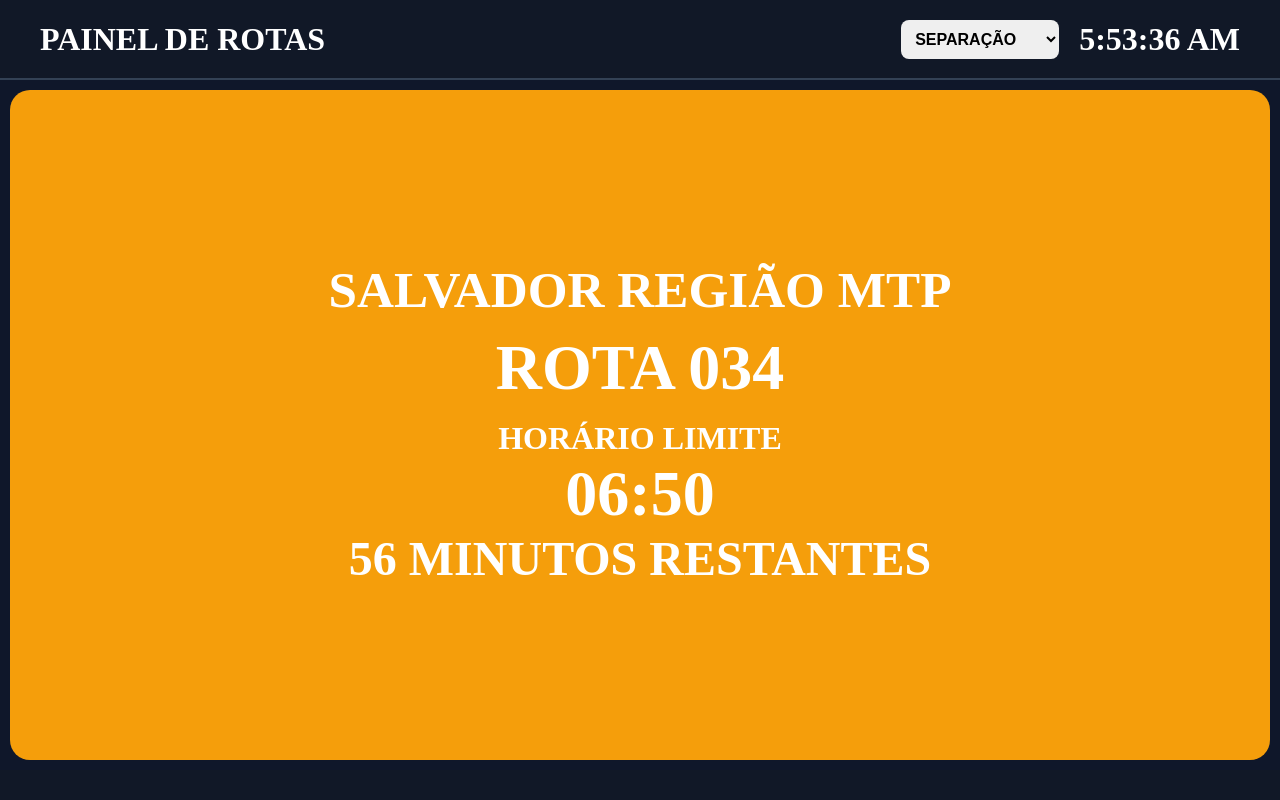
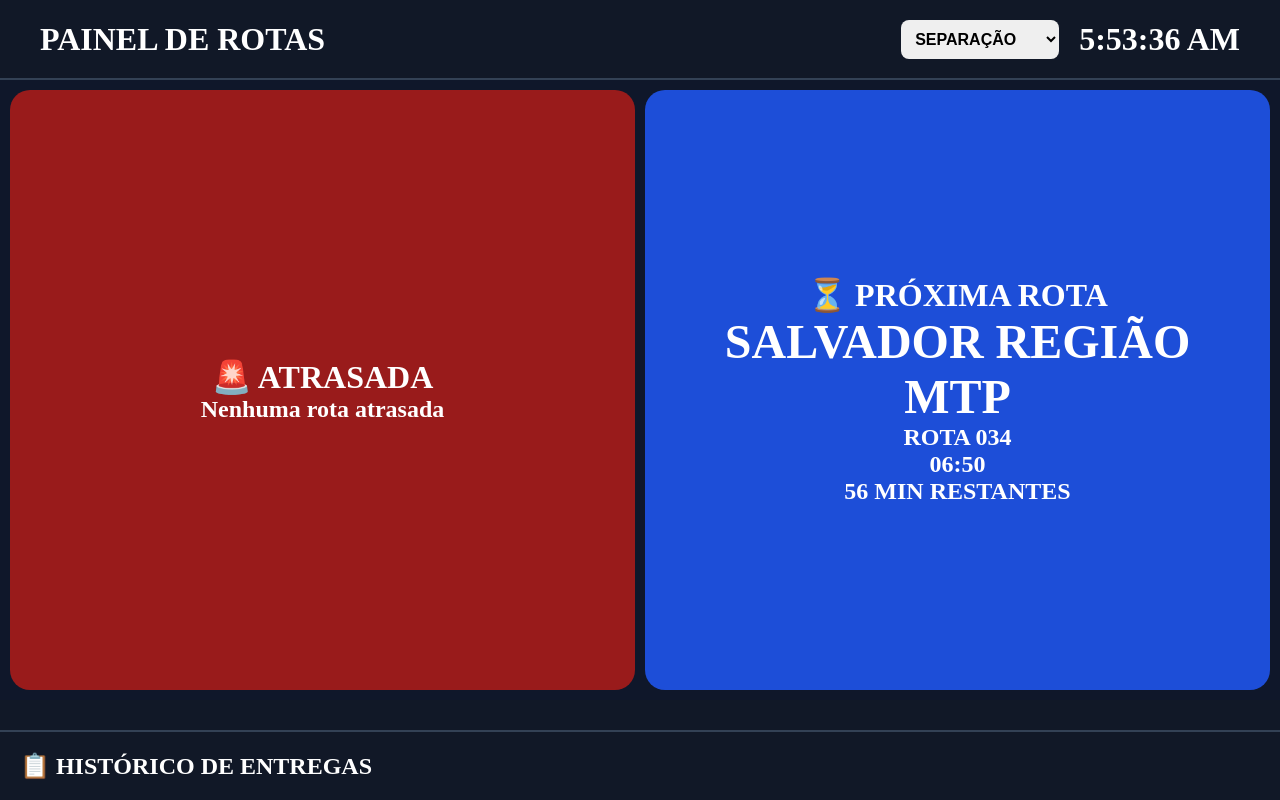
Before and after one commit to Maxingmi/painel-rotasgscba, a React (Vite) app: page / in a window 1280 px wide. Built offline with nearby package versions, Linux system fonts and the light colour scheme.

Commit message:
botão de rota entregue e historico

```diff
--- a/src/PainelRotas.jsx
+++ b/src/PainelRotas.jsx
@@ -8,58 +8,63 @@ export default function PainelRotas() {
 
   const setores = {
     SEPARACAO: [
-    { numero: "788/789", nome: "BARREIRAS//IBOTIRAMA", limite: "18:30" },
-    { numero: "039", nome: "TEIXEIRA DE FREITAS", limite: "20:00" },
-    { numero: "030/086/787", nome: "GUANAMBI//BRUMADO//SEABRA", limite: "21:30" },
-    { numero: "035/037", nome: "VDC//POÇÕES", limite: "22:30" },
-    { numero: "043/049", nome: "ITABUNA//GANDU", limite: "23:20" },
-    { numero: "771/786", nome: "SR.BOMFIM//JUAZEIRO", limite: "23:40" },
-    { numero: "064/066", nome: "SERGIPE", limite: "00:30" },
-    { numero: "784/791/778", nome: "IRECÊ//JACOBINA//JEQUIÉ", limite: "01:00" },
-    { numero: "792", nome: "FPP", limite: "01:30" },
-    { numero: "793/007", nome: "ITABERABA//RIBEIRA DO POMBAL", limite: "02:00" },
-    { numero: "765", nome: "SANTO ANTÔNIO", limite: "03:10" },
-    { numero: "038/033", nome: "FEIRA DE SANTANA", limite: "04:00" },
-    { numero: "770/767", nome: "SERRINHA//ALAGOINHAS", limite: "04:20" },
-    { numero: "034", nome: "SALVADOR REGIÃO MTP", limite: "06:50" },
+    { numero: "788/789", nome: "BARREIRAS//IBOTIRAMA", limite: "18:30", entregue:false, horarioEntrega:null, },
+    { numero: "039", nome: "TEIXEIRA DE FREITAS", limite: "20:00", entregue:false, horarioEntrega:null, },
+    { numero: "030/086/787", nome: "GUANAMBI//BRUMADO//SEABRA", limite: "21:30", entregue:false, horarioEntrega:null, },
+    { numero: "035/037", nome: "VDC//POÇÕES", limite: "22:30", entregue:false, horarioEntrega:null, },
+    { numero: "043/049", nome: "ITABUNA//GANDU", limite: "23:20", entregue:false, horarioEntrega:null, },
+    { numero: "771/786", nome: "SR.BOMFIM//JUAZEIRO", limite: "23:40", entregue:false, horarioEntrega:null, },
+    { numero: "064/066", nome: "SERGIPE", limite: "00:30", entregue:false, horarioEntrega:null, },
+    { numero: "784/791/778", nome: "IRECÊ//JACOBINA//JEQUIÉ", limite: "01:00", entregue:false, horarioEntrega:null, },
+    { numero: "792", nome: "FPP", limite: "01:30", entregue:false, horarioEntrega:null, },
+    { numero: "793/007", nome: "ITABERABA//RIBEIRA DO POMBAL", limite: "02:00", entregue:false, horarioEntrega:null, },
+    { numero: "765", nome: "SANTO ANTÔNIO", limite: "03:10", entregue:false, horarioEntrega:null, },
+    { numero: "038/033", nome: "FEIRA DE SANTANA", limite: "04:00", entregue:false, horarioEntrega:null, },
+    { numero: "770/767", nome: "SERRINHA//ALAGOINHAS", limite: "04:20", entregue:false, horarioEntrega:null, },
+    { numero: "034", nome: "SALVADOR REGIÃO MTP", limite: "06:50", entregue:false, horarioEntrega:null, },
   ],
 
     CONFERENCIA: [
-    { numero: "788/789", nome: "BARREIRAS//IBOTIRAMA", limite: "18:50" },
-    { numero: "039", nome: "TEIXEIRA DE FREITAS", limite: "20:20" },
-    { numero: "030/086/787", nome: "GUANAMBI//BRUMADO//SEABRA", limite: "21:50" },
-    { numero: "035/037", nome: "VDC//POÇÕES", limite: "22:50" },
-    { numero: "043/049", nome: "ITABUNA//GANDU", limite: "23:40" },
-    { numero: "771/786", nome: "SR.BOMFIM//JUAZEIRO", limite: "00:00" },
-    { numero: "064/066", nome: "SERGIPE", limite: "00:50" },
-    { numero: "784/791/778", nome: "IRECÊ//JACOBINA//JEQUIÉ", limite: "01:20" },
-    { numero: "792", nome: "FPP", limite: "01:50" },
-    { numero: "793/007", nome: "ITABERABA//RIBEIRA DO POMBAL", limite: "02:20" },
-    { numero: "765", nome: "SANTO ANTÔNIO", limite: "03:30" },
-    { numero: "038/033", nome: "FEIRA DE SANTANA", limite: "04:20" },
-    { numero: "770/767", nome: "SERRINHA//ALAGOINHAS", limite: "04:40" },
-    { numero: "034", nome: "SALVADOR REGIÃO MTP", limite: "07:10" },
+    { numero: "788/789", nome: "BARREIRAS//IBOTIRAMA", limite: "18:50", entregue:false, horarioEntrega:null, },
+    { numero: "039", nome: "TEIXEIRA DE FREITAS", limite: "20:20", entregue:false, horarioEntrega:null, },
+    { numero: "030/086/787", nome: "GUANAMBI//BRUMADO//SEABRA", limite: "21:50", entregue:false, horarioEntrega:null, },
+    { numero: "035/037", nome: "VDC//POÇÕES", limite: "22:50", entregue:false, horarioEntrega:null, },
+    { numero: "043/049", nome: "ITABUNA//GANDU", limite: "23:40", entregue:false, horarioEntrega:null, },
+    { numero: "771/786", nome: "SR.BOMFIM//JUAZEIRO", limite: "00:00", entregue:false, horarioEntrega:null, },
+    { numero: "064/066", nome: "SERGIPE", limite: "00:50", entregue:false, horarioEntrega:null, },
+    { numero: "784/791/778", nome: "IRECÊ//JACOBINA//JEQUIÉ", limite: "01:20", entregue:false, horarioEntrega:null, },
+    { numero: "792", nome: "FPP", limite: "01:50", entregue:false, horarioEntrega:null, },
+    { numero: "793/007", nome: "ITABERABA//RIBEIRA DO POMBAL", limite: "02:20", entregue:false, horarioEntrega:null, },
+    { numero: "765", nome: "SANTO ANTÔNIO", limite: "03:30", entregue:false, horarioEntrega:null, },
+    { numero: "038/033", nome: "FEIRA DE SANTANA", limite: "04:20", entregue:false, horarioEntrega:null, },
+    { numero: "770/767", nome: "SERRINHA//ALAGOINHAS", limite: "04:40", entregue:false, horarioEntrega:null, },
+    { numero: "034", nome: "SALVADOR REGIÃO MTP", limite: "07:10", entregue:false, horarioEntrega:null, },
   ],
 
     EXPEDICAO: [
-   { numero: "788/789", nome: "BARREIRAS//IBOTIRAMA", limite: "19:10" },
-    { numero: "039", nome: "TEIXEIRA DE FREITAS", limite: "20:40" },
-    { numero: "030/086/787", nome: "GUANAMBI//BRUMADO//SEABRA", limite: "22:10" },
-    { numero: "035/037", nome: "VDC//POÇÕES", limite: "23:10" },
-    { numero: "043/049", nome: "ITABUNA//GANDU", limite: "00:00" },
-    { numero: "771/786", nome: "SR.BOMFIM//JUAZEIRO", limite: "00:20" },
-    { numero: "064/066", nome: "SERGIPE", limite: "01:10" },
-    { numero: "784/791/778", nome: "IRECÊ//JACOBINA//JEQUIÉ", limite: "01:40" },
-    { numero: "792", nome: "FPP", limite: "02:10" },
-    { numero: "793/007", nome: "ITABERABA//RIBEIRA DO POMBAL", limite: "02:40" },
-    { numero: "765", nome: "SANTO ANTÔNIO", limite: "03:50" },
-    { numero: "038/033", nome: "FEIRA DE SANTANA", limite: "04:40" },
-    { numero: "770/767", nome: "SERRINHA//ALAGOINHAS", limite: "05:00" },
-    { numero: "034", nome: "SALVADOR REGIÃO MTP", limite: "07:30" },
+   { numero: "788/789", nome: "BARREIRAS//IBOTIRAMA", limite: "19:10", entregue:false, horarioEntrega:null, },
+    { numero: "039", nome: "TEIXEIRA DE FREITAS", limite: "20:40", entregue:false, horarioEntrega:null, },
+    { numero: "030/086/787", nome: "GUANAMBI//BRUMADO//SEABRA", limite: "22:10", entregue:false, horarioEntrega:null, },
+    { numero: "035/037", nome: "VDC//POÇÕES", limite: "23:10", entregue:false, horarioEntrega:null, },
+    { numero: "043/049", nome: "ITABUNA//GANDU", limite: "00:00", entregue:false, horarioEntrega:null, },
+    { numero: "771/786", nome: "SR.BOMFIM//JUAZEIRO", limite: "00:20", entregue:false, horarioEntrega:null, },
+    { numero: "064/066", nome: "SERGIPE", limite: "01:10", entregue:false, horarioEntrega:null, },
+    { numero: "784/791/778", nome: "IRECÊ//JACOBINA//JEQUIÉ", limite: "01:40", entregue:false, horarioEntrega:null, },
+    { numero: "792", nome: "FPP", limite: "02:10", entregue:false, horarioEntrega:null, },
+    { numero: "793/007", nome: "ITABERABA//RIBEIRA DO POMBAL", limite: "02:40", entregue:false, horarioEntrega:null, },
+    { numero: "765", nome: "SANTO ANTÔNIO", limite: "03:50", entregue:false, horarioEntrega:null, },
+    { numero: "038/033", nome: "FEIRA DE SANTANA", limite: "04:40", entregue:false, horarioEntrega:null, },
+    { numero: "770/767", nome: "SERRINHA//ALAGOINHAS", limite: "05:00", entregue:false, horarioEntrega:null, },
+    { numero: "034", nome: "SALVADOR REGIÃO MTP", limite: "07:30", entregue:false, horarioEntrega:null, },
   ],
   };
 
-  const rotas = setores[setorSelecionado];
+   const [rotasPorSetor, setRotasPorSetor] =
+    useState(setores);
+
+  const rotas =
+    rotasPorSetor[setorSelecionado];
+
 
   useEffect(() => {
     const timer = setInterval(() => {
@@ -91,6 +96,25 @@ export default function PainelRotas() {
     );
   };
 
+  const rotasAtrasadas = rotas.filter(
+  (rota) => {
+    const minutos =
+      minutosRestantes(rota.limite);
+
+    return (
+      minutos <= 0 &&
+      rota.entregue === false
+    );
+  }
+);
+
+const historicoEntregas = rotas
+  .filter(
+    (rota) =>
+      rota.entregue === true
+  )
+  .reverse();
+
   const corStatus = (minutos) => {
     if (minutos <= 0) return "#4b5563";
 
@@ -99,6 +123,35 @@ export default function PainelRotas() {
     if (minutos <= 60) return "#f59e0b";
 
     return "#16a34a";
+  };
+  const marcarComoEntregue = (numeroRota) => {
+  setRotasPorSetor((dadosAnteriores) => {
+    const copia = { ...dadosAnteriores };
+
+    copia[setorSelecionado] =
+      copia[setorSelecionado].map((rota) => {
+        if (rota.numero === numeroRota) {
+          const atraso =
+  Math.abs(
+    minutosRestantes(
+      rota.limite
+    )
+  );
+
+return {
+  ...rota,
+  entregue: true,
+  horarioEntrega:
+    new Date().toLocaleTimeString(),
+  atraso,
+};
+        }
+
+        return rota;
+      });
+
+    return copia;
+  });
 };
 
   const rotasAtivas = rotas
@@ -121,11 +174,23 @@ export default function PainelRotas() {
       rota.limite
     );
 
-      return minutos <= 0 && minutos >= -60;
+    return (
+      minutos <= 0 &&
+      minutos >= -60 &&
+      rota.entregue === false
+    );
   }
 );
 
   const rotaPrincipal = rotasAtivas[0];
+
+  const rotaAtrasadaPrincipal =
+  rotasEncerradas[0];
+
+  const proximaRota =
+  rotasAtivas.find(
+    (rota) => !rota.entregue
+  );
 
   return (
     <div
@@ -204,73 +269,116 @@ export default function PainelRotas() {
         </div>
       </div>
 
-      {rotaPrincipal && (
+      <div
+  style={{
+    display: "flex",
+    gap: "10px",
+    flex: 1,
+    padding: "10px",
+  }}
+>
+  {/* ATRASADA */}
+
   <div
     style={{
       flex: 1,
-      minHeight: 0,
-      margin: "10px",
+      background: "#991b1b",
       borderRadius: "20px",
-            background: corStatus(
-              minutosRestantes(
-                rotaPrincipal.limite
-              )
-            ),
+      padding: "30px",
       display: "flex",
+      flexDirection: "column",
       justifyContent: "center",
       alignItems: "center",
-            flexDirection: "column",
       textAlign: "center",
     }}
   >
+    <h1>🚨 ATRASADA</h1>
+
+    {rotaAtrasadaPrincipal ? (
+      <>
         <h1
-            style={{
-              margin: 0,
-              fontSize: "clamp(2rem, 4vw, 4rem)",
-              fontWeight: "bold",
-              maxWidth: "90%",
-              lineHeight: "1",
-            }}
-          >
-            {rotaPrincipal.nome}
-          </h1>
-
-          <h2
-            style={{
-              fontSize: "4rem",
-              margin: "15px 0",
-            }}
-          >
-            ROTA {rotaPrincipal.numero}
-          </h2>
-
-          <h3
-            style={{
-              fontSize: "2rem",
-            }}
-          >
-            HORÁRIO LIMITE
-          </h3>
-
-          <h2
-            style={{
-              fontSize: "4rem",
-            }}
-          >
-            {rotaPrincipal.limite}
-          </h2>
-
-          <h2
           style={{
             fontSize: "3rem",
           }}
         >
+          {rotaAtrasadaPrincipal.nome}
+        </h1>
+
+        <h2>
+          ROTA {rotaAtrasadaPrincipal.numero}
+        </h2>
+
+        <button
+          onClick={() =>
+            marcarComoEntregue(
+              rotaAtrasadaPrincipal.numero
+            )
+          }
+          style={{
+            marginTop: "20px",
+            padding: "15px 30px",
+            background: "#22c55e",
+            border: "none",
+            borderRadius: "10px",
+            color: "white",
+            fontWeight: "bold",
+            cursor: "pointer",
+            fontSize: "1.1rem",
+          }}
+        >
+          ROTA ENTREGUE
+        </button>
+      </>
+    ) : (
+      <h2>Nenhuma rota atrasada</h2>
+    )}
+  </div>
+
+  {/* PRÓXIMA */}
+
+  <div
+    style={{
+      flex: 1,
+      background: "#1d4ed8",
+      borderRadius: "20px",
+      padding: "30px",
+      display: "flex",
+      flexDirection: "column",
+      justifyContent: "center",
+      alignItems: "center",
+      textAlign: "center",
+    }}
+  >
+    <h1>⏳ PRÓXIMA ROTA</h1>
+
+    {proximaRota && (
+      <>
+        <h1
+          style={{
+            fontSize: "3rem",
+          }}
+        >
+          {proximaRota.nome}
+        </h1>
+
+        <h2>
+          ROTA {proximaRota.numero}
+        </h2>
+
+        <h2>
+          {proximaRota.limite}
+        </h2>
+
+        <h2>
           {minutosRestantes(
-              rotaPrincipal.limite
-            )} MINUTOS RESTANTES
+            proximaRota.limite
+          )}{" "}
+          MIN RESTANTES
         </h2>
+      </>
+    )}
   </div>
-      )}
+</div>
 
       <div
   style={{
@@ -314,10 +422,87 @@ export default function PainelRotas() {
             }}
           >
             <h3>{rota.nome}</h3>
+
 <p>ROTA {rota.numero}</p>
-            <p>ENCERRADA</p>
+
+<p>ATRASADA</p>
+
+<button
+  onClick={() =>
+    marcarComoEntregue(
+      rota.numero
+    )
+  }
+  style={{
+    marginTop: "10px",
+    background: "#22c55e",
+    color: "white",
+    border: "none",
+    padding: "10px",
+    borderRadius: "8px",
+    cursor: "pointer",
+    fontWeight: "bold",
+  }}
+>
+  ROTA ENTREGUE
+</button>
           </div>
         ))}
+      </div>
+      <div
+  style={{
+    background: "#111827",
+    padding: "20px",
+    borderTop: "2px solid #334155",
+  }}
+>
+  <h2>
+    📋 HISTÓRICO DE ENTREGAS
+  </h2>
+
+  <div
+    style={{
+      display: "flex",
+      gap: "15px",
+      overflowX: "auto",
+    }}
+  >
+    {historicoEntregas.map(
+      (rota) => (
+        <div
+          key={`hist-${rota.numero}`}
+          style={{
+            minWidth: "300px",
+            background: "#374151",
+            padding: "15px",
+            borderRadius: "10px",
+          }}
+        >
+          <h3>{rota.nome}</h3>
+
+          <p>
+            ROTA {rota.numero}
+          </p>
+
+          <p>
+            Limite:{" "}
+            {rota.limite}
+          </p>
+
+          <p>
+            Entregue:{" "}
+            {rota.horarioEntrega}
+          </p>
+
+          <p>
+            Atraso:{" "}
+            {rota.atraso || 0}
+            {" "}min
+          </p>
+        </div>
+      )
+    )}
+  </div>
 </div>
     </div>
   );
```
Lines whose indentation alone changed are shown as unchanged.
